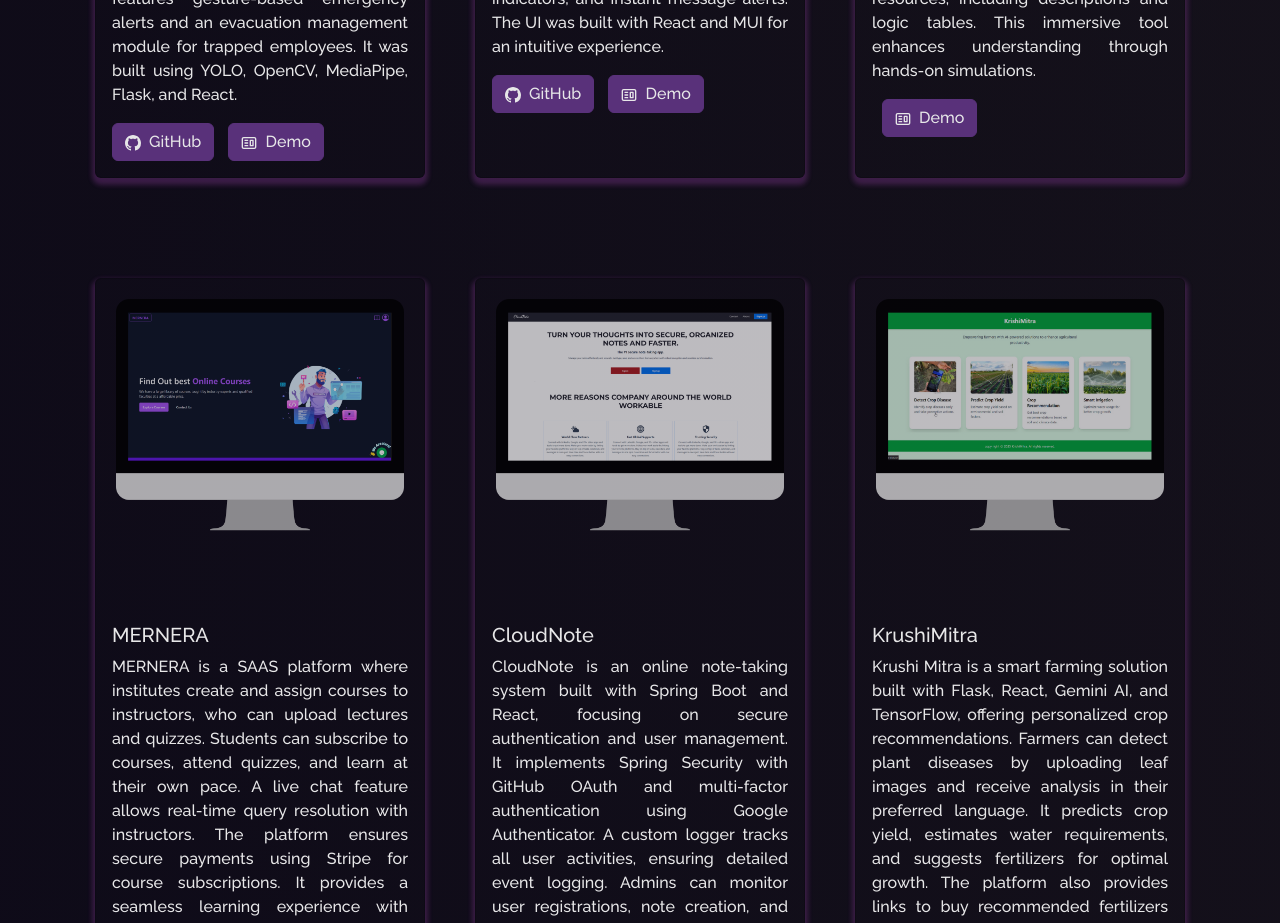
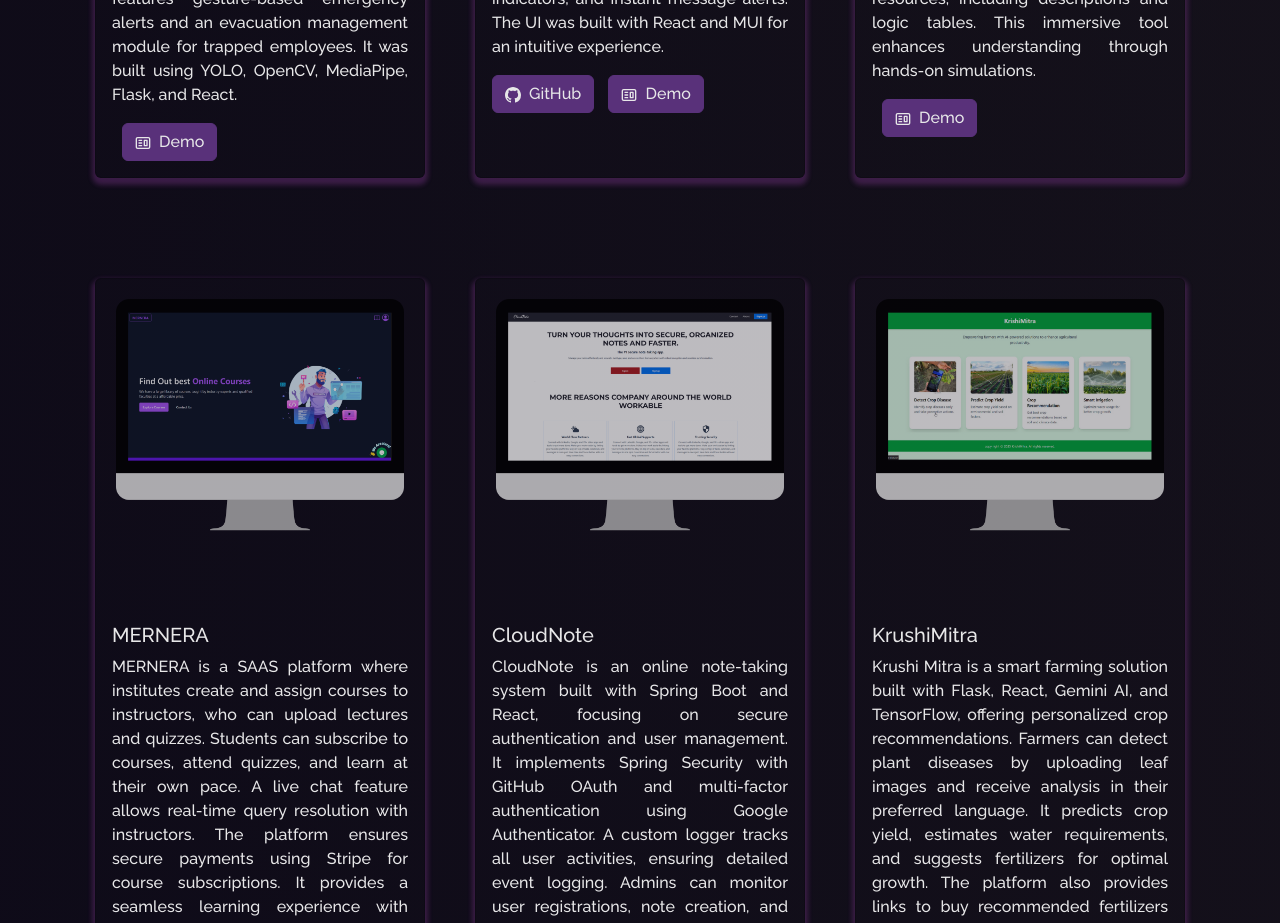
Before and after one commit to shrivarshapoojari/MyPortfolio, a React (Vite) app: page /project in a window 1280 px wide. Shown: the part 860-1783 px from the top of the page. Built offline with nearby package versions, Linux system fonts and the light colour scheme.

Commit message:
bug fix in typing

```diff
--- a/src/components/Projects/Projects.jsx
+++ b/src/components/Projects/Projects.jsx
@@ -36,7 +36,7 @@ function Projects() {
             <ProjectCard
               imgPath={clearzone}
               isBlog={false}
-              git={true}
+              git={false}
               title="ClearZone AI"
               description= "ClearZoneAI is an AI-powered workplace safety management system that prevents accidents in factories through real-time monitoring and alerts. It detects PPE violations, falls, spills, forklift overspeeding, fire risks, and unsafe behaviors. The system features gesture-based emergency alerts and an evacuation management module for trapped employees. It was built using YOLO, OpenCV, MediaPipe, Flask, and React."
               ghLink="https://github.com/shrivarshapoojari/Clear-Zone-Ai"
```
